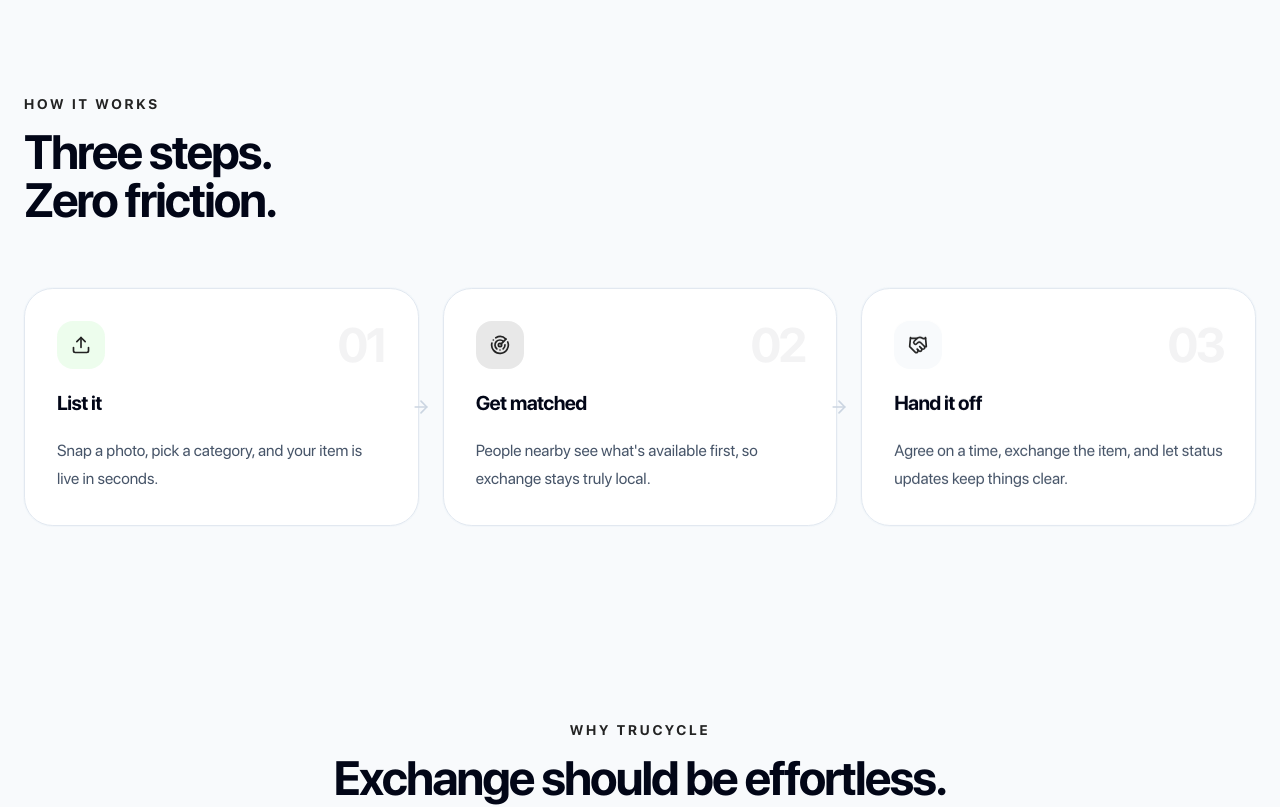
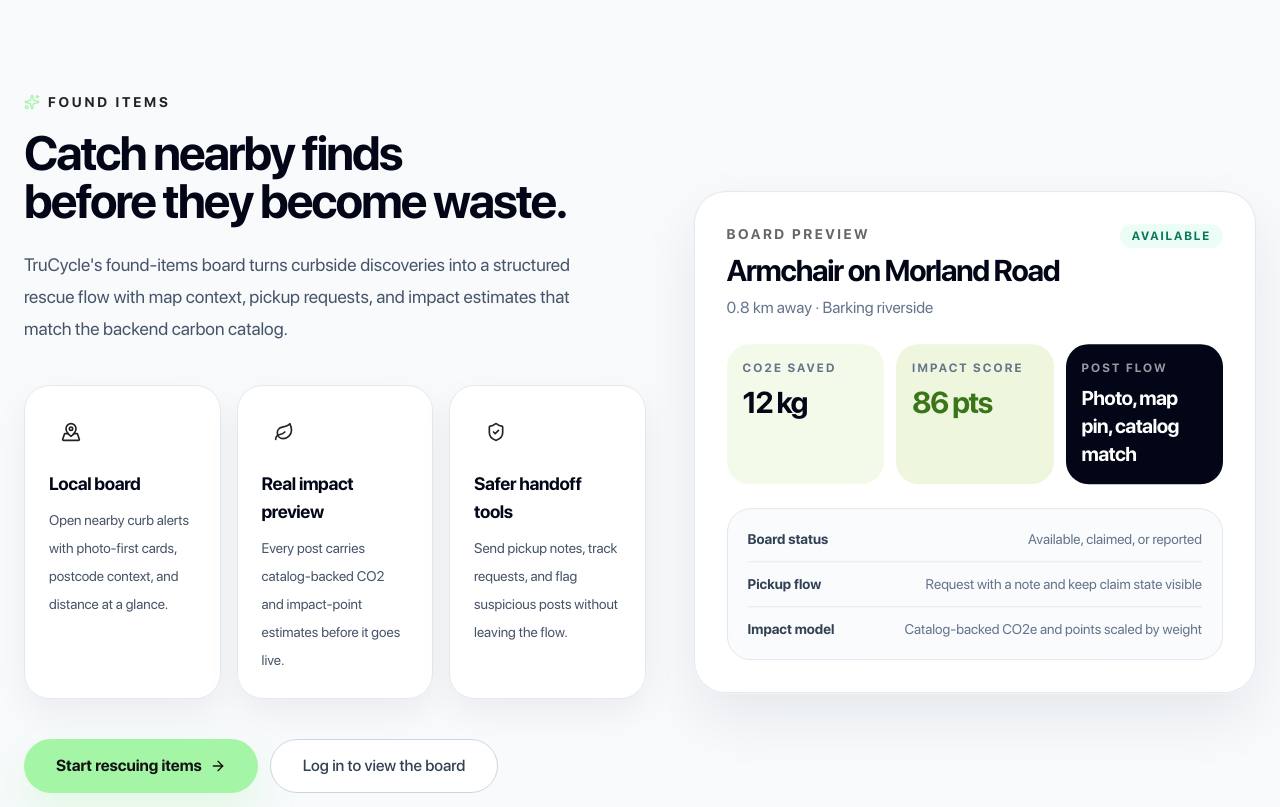
Before and after one commit to TruCycle/web-frontend, a React (Vite) app: page / in a window 1280 px wide. Shown: the part 1560-2367 px from the top of the page. Built offline with nearby package versions, Linux system fonts and the light colour scheme; no server answers.

Commit message:
feat: add LandingFoundItemsSection and integrate into HomePage; update LandingNavbar with Found Items link

```diff
--- a/src/features/home/ui/HomePage.tsx
+++ b/src/features/home/ui/HomePage.tsx
@@ -1,6 +1,7 @@
 import { useAuthSession } from '@/shared/context/useAuthSession'
 import { LandingDashboardSection } from '@/features/home/ui/components/LandingDashboardSection'
 import { LandingFooter } from '@/features/home/ui/components/LandingFooter'
+import { LandingFoundItemsSection } from '@/features/home/ui/components/LandingFoundItemsSection'
 import { LandingHero } from '@/features/home/ui/components/LandingHero'
 import { LandingHowItWorks } from '@/features/home/ui/components/LandingHowItWorks'
 import { LandingNavbar } from '@/features/home/ui/components/LandingNavbar'
@@ -16,6 +17,7 @@ export default function HomePage() {
       <LandingNavbar isAuthenticated={isAuthenticated} primaryCtaLabel={primaryCtaLabel} primaryCtaTo={primaryCtaTo} />
       <LandingHero isAuthenticated={isAuthenticated} primaryCtaLabel={primaryCtaLabel} primaryCtaTo={primaryCtaTo} />
       <LandingDashboardSection />
+      <LandingFoundItemsSection isAuthenticated={isAuthenticated} />
       <LandingHowItWorks />
       <LandingWhyItWorks />
       <LandingFooter isAuthenticated={isAuthenticated} primaryCtaLabel={primaryCtaLabel} primaryCtaTo={primaryCtaTo} />
--- /dev/null
+++ b/src/features/home/ui/components/LandingFoundItemsSection.tsx
@@ -0,0 +1,148 @@
+import { ArrowRight, Leaf, MapPinned, ShieldCheck, Sparkles } from 'lucide-react'
+import { Link } from 'react-router-dom'
+
+type LandingFoundItemsSectionProps = {
+  readonly isAuthenticated: boolean
+}
+
+const foundItemHighlights = [
+  {
+    description: 'Open nearby curb alerts with photo-first cards, postcode context, and distance at a glance.',
+    icon: MapPinned,
+    title: 'Local board',
+  },
+  {
+    description: 'Every post carries catalog-backed CO2 and impact-point estimates before it goes live.',
+    icon: Leaf,
+    title: 'Real impact preview',
+  },
+  {
+    description: 'Send pickup notes, track requests, and flag suspicious posts without leaving the flow.',
+    icon: ShieldCheck,
+    title: 'Safer handoff tools',
+  },
+] as const
+
+const boardDetails = [
+  {
+    label: 'Board status',
+    value: 'Available, claimed, or reported',
+  },
+  {
+    label: 'Pickup flow',
+    value: 'Request with a note and keep claim state visible',
+  },
+  {
+    label: 'Impact model',
+    value: 'Catalog-backed CO2e and points scaled by weight',
+  },
+] as const
+
+export function LandingFoundItemsSection({ isAuthenticated }: LandingFoundItemsSectionProps) {
+  const primaryCtaTo = isAuthenticated ? '/found-items' : '/signup'
+  const primaryCtaLabel = isAuthenticated ? 'Open found items board' : 'Start rescuing items'
+  const secondaryCtaTo = isAuthenticated ? '/map' : '/login'
+  const secondaryCtaLabel = isAuthenticated ? 'View live rescue map' : 'Log in to view the board'
+
+  return (
+    <section className="relative overflow-hidden px-6 py-24" id="found-items">
+      <div className="absolute inset-x-0 top-0 -z-10 h-64 bg-[radial-gradient(circle_at_top_left,_rgba(164,245,166,0.22),_transparent_55%)]" />
+
+      <div className="mx-auto grid max-w-7xl gap-12 lg:grid-cols-[1.05fr_0.95fr] lg:items-center">
+        <div className="max-w-2xl">
+          <span className="tc-landing-fade-up inline-flex items-center gap-2 text-sm font-semibold uppercase tracking-[0.2em] text-tc-shell-bg">
+            <Sparkles className="h-4 w-4 text-tc-shell-accent" />
+            Found Items
+          </span>
+
+          <h2 className="tc-landing-fade-up tc-landing-delay-1 mt-3 text-4xl font-bold tracking-[-0.04em] text-slate-950 sm:text-5xl">
+            Catch nearby finds
+            <br />
+            before they become waste.
+          </h2>
+
+          <p className="tc-landing-fade-up tc-landing-delay-2 mt-6 max-w-xl text-lg leading-8 text-slate-600">
+            TruCycle&apos;s found-items board turns curbside discoveries into a structured rescue flow with map context, pickup requests, and impact estimates that match the backend carbon catalog.
+          </p>
+
+          <div className="mt-10 grid gap-4 sm:grid-cols-3">
+            {foundItemHighlights.map((feature, index) => (
+              <div
+                className={`tc-landing-card rounded-[1.6rem] border border-slate-200 bg-white/90 p-6 shadow-[0_14px_34px_rgba(15,23,42,0.06)] backdrop-blur ${index === 0 ? 'tc-landing-delay-1' : index === 1 ? 'tc-landing-delay-2' : 'tc-landing-delay-3'}`}
+                key={feature.title}
+              >
+                <div className="mb-4 flex h-11 w-11 items-center justify-center rounded-2xl bg-tc-shell-accent/18 text-tc-shell-bg">
+                  <feature.icon className="h-5 w-5" />
+                </div>
+                <h3 className="text-lg font-bold tracking-[-0.02em] text-slate-950">{feature.title}</h3>
+                <p className="mt-2 text-sm leading-7 text-slate-600">{feature.description}</p>
+              </div>
+            ))}
+          </div>
+
+          <div className="tc-landing-fade-up tc-landing-delay-3 mt-10 flex flex-col gap-3 sm:flex-row">
+            <Link
+              className="inline-flex items-center justify-center gap-2 rounded-full bg-tc-shell-accent px-8 py-3.5 text-base font-semibold text-tc-shell-roleActiveText no-underline shadow-[0_18px_40px_rgba(164,245,166,0.28)] transition duration-200 hover:-translate-y-0.5 hover:bg-tc-action-primaryHover"
+              to={primaryCtaTo}
+            >
+              {primaryCtaLabel}
+              <ArrowRight className="h-4 w-4" />
+            </Link>
+            <Link
+              className="inline-flex items-center justify-center rounded-full border border-slate-300 bg-white px-8 py-3.5 text-base font-medium text-slate-700 no-underline transition-colors hover:bg-slate-50"
+              to={secondaryCtaTo}
+            >
+              {secondaryCtaLabel}
+            </Link>
+          </div>
+        </div>
+
+        <div className="relative">
+          <div className="absolute -right-4 top-6 -z-10 h-48 w-48 rounded-full bg-tc-shell-accent/16 blur-3xl" />
+
+          <div className="tc-landing-card rounded-[2rem] border border-slate-200 bg-white p-6 shadow-[0_24px_60px_rgba(15,23,42,0.08)] ring-1 ring-slate-100/80 sm:p-8">
+            <div className="flex flex-wrap items-start justify-between gap-3">
+              <div>
+                <p className="text-sm font-semibold uppercase tracking-[0.18em] text-tc-shell-bg/70">
+                  Board preview
+                </p>
+                <h3 className="mt-2 text-3xl font-bold tracking-[-0.04em] text-slate-950">
+                  Armchair on Morland Road
+                </h3>
+                <p className="mt-2 text-base text-slate-500">0.8 km away · Barking riverside</p>
+              </div>
+
+              <span className="rounded-full bg-emerald-50 px-3 py-1 text-xs font-semibold uppercase tracking-[0.16em] text-emerald-700">
+                Available
+              </span>
+            </div>
+
+            <div className="mt-6 grid gap-3 sm:grid-cols-3">
+              <div className="rounded-[1.4rem] bg-[#f4faea] px-4 py-4">
+                <p className="text-xs font-semibold uppercase tracking-[0.18em] text-slate-500">CO2e saved</p>
+                <p className="mt-2 text-3xl font-bold tracking-[-0.05em] text-slate-950">12 kg</p>
+              </div>
+              <div className="rounded-[1.4rem] bg-[#eef6de] px-4 py-4">
+                <p className="text-xs font-semibold uppercase tracking-[0.18em] text-slate-500">Impact score</p>
+                <p className="mt-2 text-3xl font-bold tracking-[-0.05em] text-[#3A7618]">86 pts</p>
+              </div>
+              <div className="rounded-[1.4rem] bg-slate-950 px-4 py-4 text-white">
+                <p className="text-xs font-semibold uppercase tracking-[0.18em] text-white/60">Post flow</p>
+                <p className="mt-2 text-xl font-semibold tracking-[-0.03em]">Photo, map pin, catalog match</p>
+              </div>
+            </div>
+
+            <div className="mt-6 space-y-3 rounded-[1.5rem] border border-slate-200 bg-slate-50/80 p-5">
+              {boardDetails.map((detail) => (
+                <div className="flex flex-col gap-1 border-b border-slate-200/80 pb-3 last:border-b-0 last:pb-0 sm:flex-row sm:items-center sm:justify-between" key={detail.label}>
+                  <span className="text-sm font-semibold text-slate-700">{detail.label}</span>
+                  <span className="text-sm text-slate-500">{detail.value}</span>
+                </div>
+              ))}
+            </div>
+          </div>
+        </div>
+      </div>
+    </section>
+  )
+}
--- a/src/features/home/ui/components/LandingNavbar.tsx
+++ b/src/features/home/ui/components/LandingNavbar.tsx
@@ -18,6 +18,9 @@ export function LandingNavbar({ isAuthenticated, primaryCtaLabel, primaryCtaTo }
         </Link>
 
         <div className="hidden items-center gap-8 text-sm font-medium text-tc-app-slate500 md:flex">
+          <a className="transition-colors hover:text-slate-950" href="#found-items">
+            Found Items
+          </a>
           <a className="transition-colors hover:text-slate-950" href="#how">
             How it works
           </a>
```
